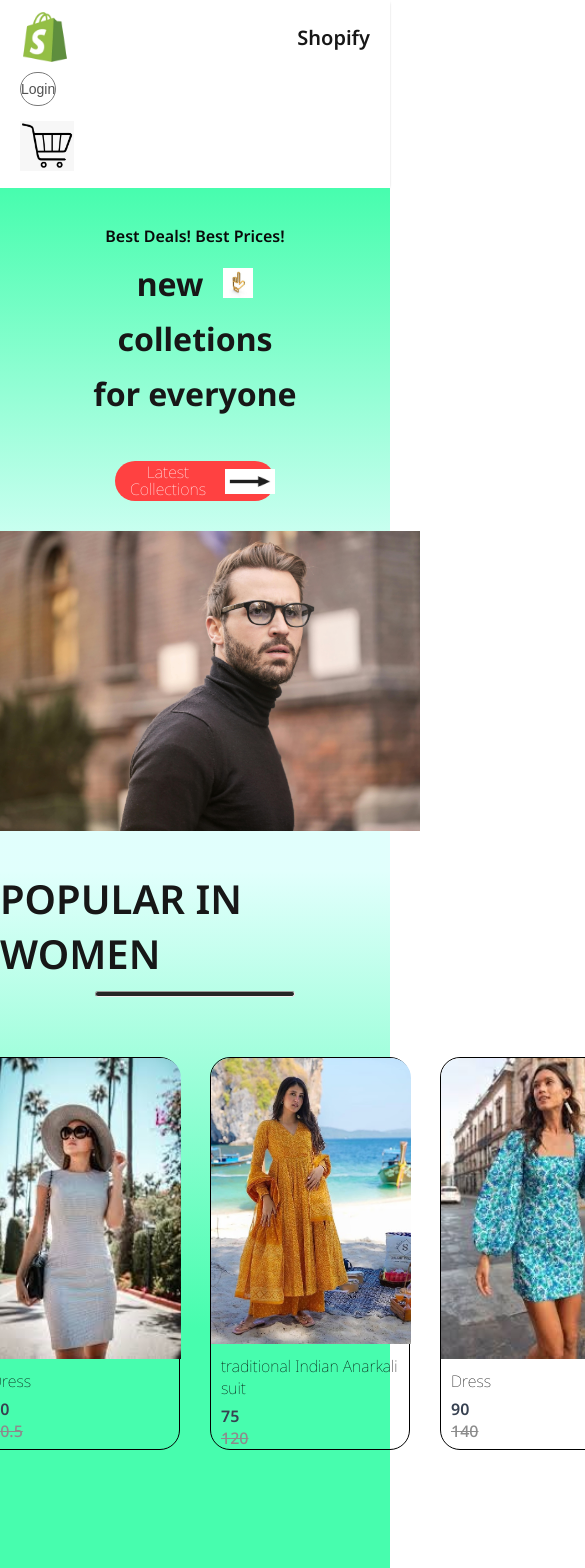
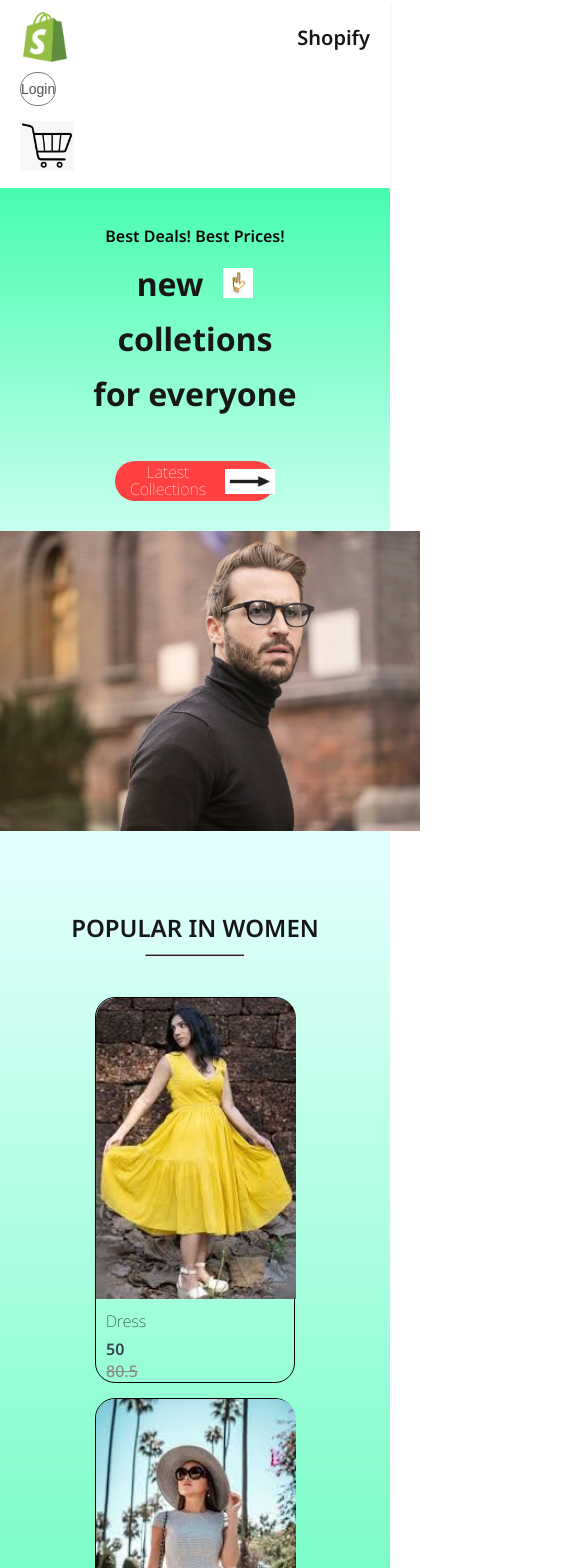
Before and after one commit to sabhay02/ecommerce, a React (Vite) app: page / in a window 390 px wide. Shown: the top 1568 px of the page, 585 px wide, since content can reach past the window. Built offline with nearby package versions, Linux system fonts and the light colour scheme.

Commit message:
Update Popular.css

```diff
--- a/src/Components/Popular/Popular.css
+++ b/src/Components/Popular/Popular.css
@@ -24,3 +24,53 @@
     display: flex;
     gap: 30px;
 }
+@media (max-width: 1024px) {
+  .popular-item {
+    flex-wrap: wrap;
+    justify-content: center;
+    gap: 25px;
+  }
+
+  .popular h1 {
+    font-size: 32px;
+  }
+}
+
+@media (max-width: 768px) {
+  .popular {
+    padding: 40px 20px;
+    height: auto;
+  }
+
+  .popular h1 {
+    font-size: 28px;
+    text-align: center;
+  }
+
+  .popular-item {
+    flex-direction: column;
+    align-items: center;
+    gap: 20px;
+    margin-top: 30px;
+  }
+
+  .popular hr {
+    width: 150px;
+    height: 4px;
+  }
+}
+
+@media (max-width: 480px) {
+  .popular h1 {
+    font-size: 24px;
+  }
+
+  .popular hr {
+    width: 100px;
+    height: 3px;
+  }
+
+  .popular-item {
+    gap: 15px;
+  }
+}
```
